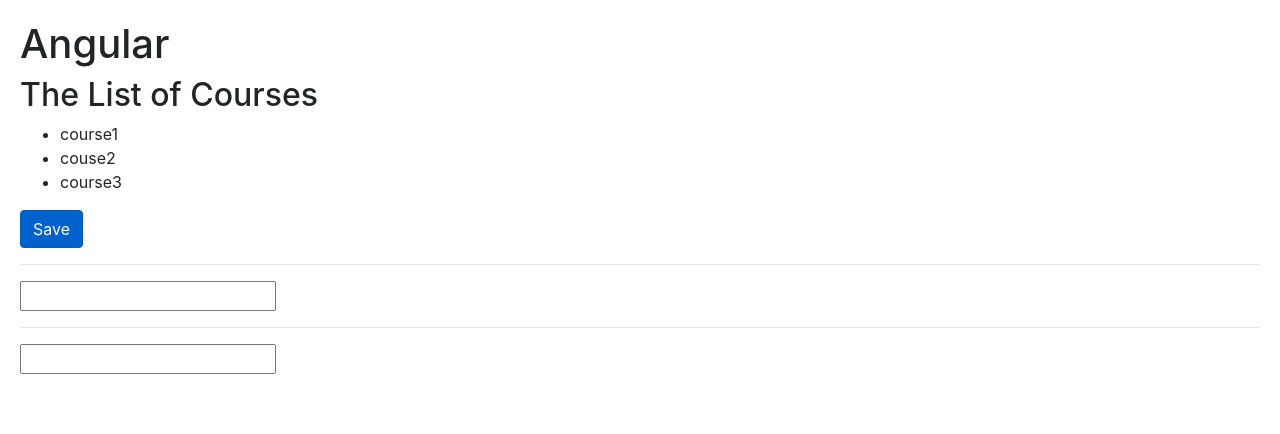
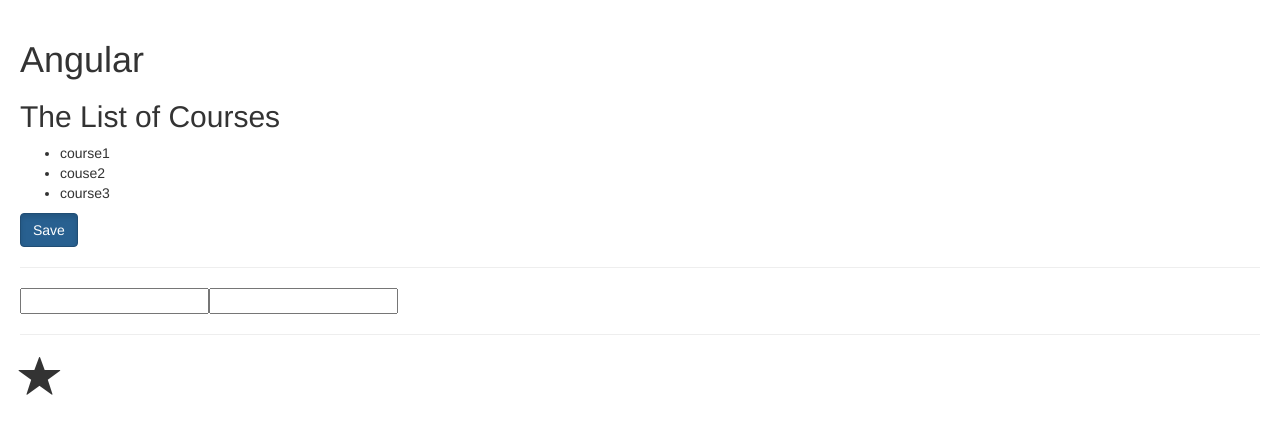
Before and after one commit to stepanenko/sql-info, an Angular app: page / in a window 1280 px wide. Shown: the top 434 px of the page. Built offline with nearby package versions, Linux system fonts and the light colour scheme.

Commit message:
passed data

```diff
--- a/src/app/app.component.html
+++ b/src/app/app.component.html
@@ -1,2 +1,4 @@
 <h1>Angular</h1>
 <courses></courses>
+<hr>
+<favorite [isFavorite]="post.isFavorite" (changed)="onFavoriteChange($event)"></favorite>
--- a/src/app/app.component.ts
+++ b/src/app/app.component.ts
@@ -1,8 +1,19 @@
 import { Component } from '@angular/core';
+import { FavChangedInfo } from './favorite.component';
 
 @Component({
   selector: 'app-root',
   templateUrl: './app.component.html',
   styleUrls: ['./app.component.css']
 })
-export class AppComponent {}
+export class AppComponent {
+  post = {
+    title: 'Title',
+    isFavorite: true
+  };
+
+  onFavoriteChange(newEvent: FavChangedInfo) {
+    this.post.isFavorite = !this.post.isFavorite;
+    console.log('Favorite changed to: ', newEvent.newValue);
+  }
+}
--- a/src/app/app.module.ts
+++ b/src/app/app.module.ts
@@ -5,11 +5,13 @@
 import { AppComponent } from './app.component';
 import { CoursesComponent } from './courses.component';
 import { CoursesService } from './courses.service';
+import { FavoriteComponent } from './favorite.component';
 
 @NgModule({
   declarations: [
     AppComponent,
-    CoursesComponent
+    CoursesComponent,
+    FavoriteComponent
   ],
   imports: [
     BrowserModule,
--- a/src/app/courses.component.ts
+++ b/src/app/courses.component.ts
@@ -15,7 +15,6 @@
     </button>
     <hr>
     <input #email (keyup.enter)="enter(email.value)" />
-    <hr>
     <input [(ngModel)]="mail" (keyup.enter)="twoway()" />
   `
 })
--- /dev/null
+++ b/src/app/favorite.component.html
@@ -0,0 +1,6 @@
+
+<span
+  (click)="onStarClick()"
+  [class]="isFavorite ? 'glyphicon glyphicon-star' : 'glyphicon glyphicon-star-empty'"
+  style="font-size: 3em">
+</span>
--- /dev/null
+++ b/src/app/favorite.component.ts
@@ -0,0 +1,22 @@
+
+import { Component, Input, Output, EventEmitter } from '@angular/core';
+
+export interface FavChangedInfo {
+  newValue: boolean;
+}
+
+@Component({
+  selector: 'favorite',
+  templateUrl: 'favorite.component.html'
+})
+export class FavoriteComponent {
+  @Input() isFavorite: boolean;
+  @Output() changed = new EventEmitter();
+
+  onStarClick() {
+    this.changed.emit({
+      newValue: this.isFavorite
+    });
+  }
+
+}
--- a/src/index.html
+++ b/src/index.html
@@ -7,6 +7,7 @@
 
   <meta name="viewport" content="width=device-width, initial-scale=1">
   <link rel="icon" type="image/x-icon" href="favicon.ico">
+  <link rel="stylesheet" href="https://maxcdn.bootstrapcdn.com/bootstrap/3.3.7/css/bootstrap.min.css" integrity="sha384-BVYiiSIFeK1dGmJRAkycuHAHRg32OmUcww7on3RYdg4Va+PmSTsz/K68vbdEjh4u" crossorigin="anonymous">
 </head>
 <body>
   <app-root></app-root>
--- a/src/styles.css
+++ b/src/styles.css
@@ -1,5 +1,5 @@
 /* You can add global styles to this file, and also import other style files */
-@import '~bootstrap/dist/css/bootstrap.css';
+/* @import '~bootstrap/dist/css/bootstrap.css'; */
 
 body {
   padding: 20px;
```
